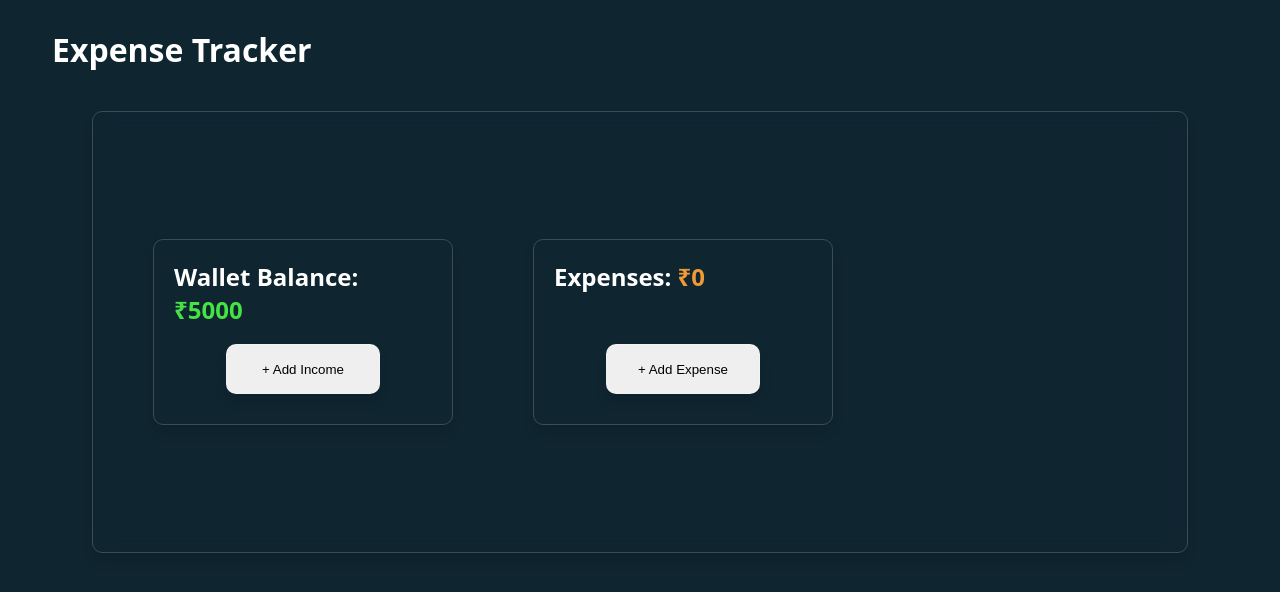
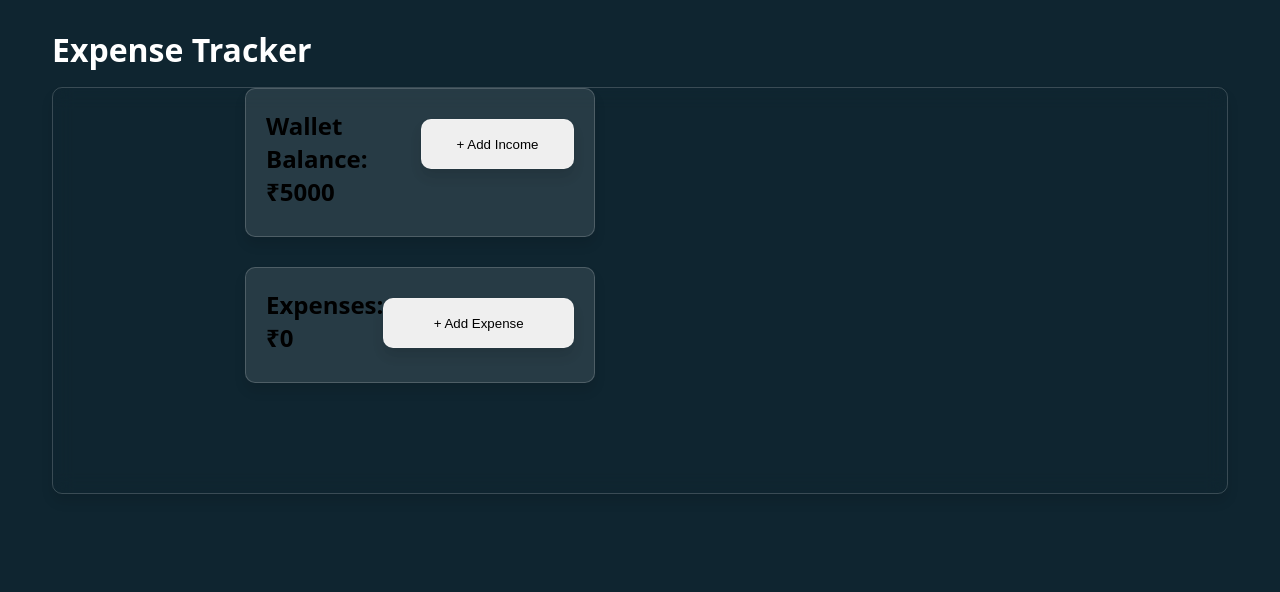
Before and after one commit to CPRIYANKA27/ExpenseTracker, a React (Create React App) app: page / in a window 1280 px wide. Shown: the top 592 px of the page. Built offline with nearby package versions, Linux system fonts and the light colour scheme.

Commit message:
Fixed missing dependencies

```diff
--- a/src/components/ExpenseTable/ExpenseTable.jsx
+++ b/src/components/ExpenseTable/ExpenseTable.jsx
@@ -29,18 +29,19 @@ const modalStyle = {
     left: "50%",
     right: "auto",
     bottom: "auto",
+    marginRight: "-50%",
     transform: "translate(-50%, -50%)",
-    width: "90%",
+    width: "80%",
     maxWidth: "500px",
-    borderRadius: "12px",
+    background: "rgba(255, 255, 255, 0.6)",
+    borderRadius: "10px",
+    border: "1px solid rgba(255, 255, 255, 0.18)",
+    boxShadow: "0 8px 12px rgba(0, 0, 0, 0.1)",
+    backdropFilter: "blur(10px)",
   },
 };
 
-export default function ExpenseTable({
-  expenseData,
-  handleExpenseListUpdate,
-  categories,
-}) {
+const ExpenseTable = ({ expenseData, handleExpenseListUpdate, categories }) => {
   const [isModalOpen, setIsModalOpen] = useState(false);
   const [currExpense, setCurrExpense] = useState({});
 
@@ -49,54 +50,57 @@ export default function ExpenseTable({
     setCurrExpense((prev) => ({ ...prev, [name]: value }));
   };
 
+  const getCategoryIcon = (category) => {
+    return icons[category] || <FaEllipsisH />;
+  };
+
   const openModal = (expense) => {
     setIsModalOpen(true);
     setCurrExpense(expense);
   };
 
   const handleDelete = (id) => {
-    const updated = expenseData.filter((e) => e.id !== id);
-    handleExpenseListUpdate(updated);
+    const updatedExpenses = expenseData.filter((expense) => expense.id !== id);
+    handleExpenseListUpdate(updatedExpenses);
   };
 
   const editExpense = (e) => {
     e.preventDefault();
-    const idx = expenseData.findIndex((it) => it.id === currExpense.id);
-    if (idx === -1) return;
-    const updated = [...expenseData];
-    updated[idx] = {
-      ...updated[idx],
-      ...currExpense,
-      price: Number(currExpense.price),
-    };
-    handleExpenseListUpdate(updated);
-    setIsModalOpen(false);
+    const index = expenseData.findIndex(
+      (expense) => expense.id === currExpense.id
+    );
+    const updatedExpenses = [...expenseData];
+    if (index !== -1) {
+      updatedExpenses[index] = {
+        ...updatedExpenses[index],
+        ...currExpense,
+      };
+      handleExpenseListUpdate(updatedExpenses);
+      setIsModalOpen(false);
+    }
   };
-
-  const getIcon = (cat) => icons[cat] || <FaEllipsisH />;
 
   return (
     <>
       <div className="expense-container">
         <h2>Recent Transactions</h2>
+        <br />
         <div className="expense-table-container">
           {expenseData.map((item) => (
             <div className="expense-row" key={item.id}>
               <div className="expense-row-icon-title">
                 <div className="expense-icon">
-                  {React.cloneElement(getIcon(item.category), {
+                  {React.cloneElement(getCategoryIcon(item.category), {
                     className: "expense-category-icon",
                   })}
                 </div>
                 <div className="expense-title-date">
                   <div className="expense-title">{item.title}</div>
-                  {/* Keep raw date for tests */}
                   <div className="expense-date">{item.date}</div>
                 </div>
               </div>
               <div className="expense-price-edit-delete-container">
                 <div className="expense-price">
-                  {/* raw amount for tests (hidden visually) */}
                   <span className="raw-amount" style={{ display: "none" }}>
                     {parseInt(item.price, 10)}
                   </span>
@@ -122,10 +126,12 @@ export default function ExpenseTable({
         </div>
       </div>
 
+      {/* Edit Expense Modal */}
       <Modal
         isOpen={isModalOpen}
         onRequestClose={() => setIsModalOpen(false)}
         style={modalStyle}
+        contentLabel="Edit Expense"
       >
         <h2 className="modal-header">Edit Expense</h2>
         <form className="modal-form-expense" onSubmit={editExpense}>
@@ -152,20 +158,21 @@ export default function ExpenseTable({
             required
           >
             <option value="">Select Category</option>
-            {categories.map((c) => (
-              <option key={c} value={c}>
-                {c}
+            {categories.map((category, index) => (
+              <option key={index} value={category}>
+                {category}
               </option>
             ))}
           </select>
           <input
             name="date"
+            placeholder="Date"
             type="date"
             value={currExpense.date || ""}
             onChange={handleInputChange}
             required
           />
-          <div className="modal-actions">
+          <div>
             <button className="glassmorphismButton" type="submit">
               Save
             </button>
@@ -181,4 +188,6 @@ export default function ExpenseTable({
       </Modal>
     </>
   );
-}
+};
+
+export default ExpenseTable;
--- a/src/components/WalletExpenses/WalletExpenses.css
+++ b/src/components/WalletExpenses/WalletExpenses.css
@@ -1,96 +1,48 @@
 .wallet-container {
-  height: fit-content;
-  margin: 40px;
-  padding: 20px;
-  /* Adjust as needed */
   display: flex;
-  align-items: center;
-  justify-content: space-between;
-  flex-wrap: wrap;
+  align-items: flex-start;
+  justify-content: center;
+  gap: 40px; /* Space between cards and the chart */
 }
-.walletalance,
-.expense {
-  color: white;
-}
-.addincome {
-  background-color: rgb(67, 236, 67);
-  color: white;
-}
-.addexpnse {
-  background-color: rgb(233, 56, 56);
-  color: white;
+.wallet-income-expense-container {
+  display: flex;
+  flex-direction: column;
+  gap: 30px;
+  min-width: 320px;
+  flex: 0 0 350px; /* Fixed width to prevent shrinking */
 }
 
-.glassmorphism {
-  border-radius: 10px;
-  /* Rounded corners */
-  border: 1px solid rgba(255, 255, 255, 0.18);
-  /* Subtle white border */
-  box-shadow: 0 8px 12px rgba(0, 0, 0, 0.1);
-  /* Soft shadow for depth */
-  backdrop-filter: blur(10px);
-  /* Blur the background behind the element */
+/* Add a class or style for your chart container */
+.chart-container {
+  min-width: 380px;
+  flex: 0 0 400px; /* Reserve space for the pie chart */
+  z-index: 1;
 }
 
-.glassmorphismButton,
-input,
-select,
-select > option {
-  background: rgba(255, 255, 255, 0.2);
-  /* Adjust the alpha value for opacity */
-  border-radius: 10px;
-  /* Rounded corners */
-  border: 1px solid rgba(255, 255, 255, 0.18);
-  /* Subtle white border */
-  box-shadow: 0 8px 12px rgba(0, 0, 0, 0.1);
-  /* Soft shadow for depth */
-  backdrop-filter: blur(10px);
-  /* Blur the background behind the element */
-  margin: 10px;
-  padding: 15px;
-  font-weight: bold;
+/* Cards */
+.wallet-card-container {
+  margin: 0; /* remove conflicting margins */
+  padding: 20px;
+  min-width: 280px;
+  border-radius: 12px;
+  display: flex;
+  flex-direction: row;
+  justify-content: space-between;
+  background-color: rgba(255, 255, 255, 0.1); /* for visibility */
+  z-index: 2; /* place above chart */
 }
 
-.wallet-card-container {
-  margin: 40px;
-  padding: 20px;
-  min-width: 300px;
-  border-radius: 12px;
-  display: flex;
-  flex-direction: column;
-  align-items: space-between;
-  justify-content: space-between;
-}
-
-.wallet-income-expense-container {
-  width: 50%;
-  display: flex;
-}
-
+/* Buttons styling */
 .wallet-card-container > button {
-  width: 60%;
+  width: 80%;
   margin: 10px auto;
   height: 50px;
   cursor: pointer;
 }
 
-.income-amount {
-  color: rgb(69, 227, 69);
+/* Chart SVG */
+.recharts-wrapper {
+  width: 100% !important;
+  height: auto !important;
+  display: block;
 }
-
-.expense-amount {
-  color: rgb(239, 153, 55);
-}
-
-.modal-header {
-  margin: 0 auto;
-}
-
-.modal-form-income {
-  display: flex;
-  padding: 10px;
-}
-
-.select-option > option {
-  padding: 5px;
-}
--- a/src/components/WalletExpenses/WalletExpenses.jsx
+++ b/src/components/WalletExpenses/WalletExpenses.jsx
@@ -93,8 +93,8 @@ const WalletExpenses = ({
       maxWidth: "500px",
       background: "rgba(255, 255, 255, 0.6)",
       borderRadius: "10px",
-      border: "border: 1px solid rgba(255, 255, 255, 0.18)",
-      boxShadow: " 0 8px 12px rgba(0, 0, 0, 0.1)",
+      border: "1px solid rgba(255, 255, 255, 0.18)",
+      boxShadow: "0 8px 12px rgba(0, 0, 0, 0.1)",
       backdropFilter: "blur(10px)",
     },
   };
@@ -127,7 +127,11 @@ const WalletExpenses = ({
           </button>
         </div>
       </div>
-      <PieChart data={expenses} />
+
+      {/* Chart Container Added */}
+      <div className="chart-container">
+        <PieChart data={expenses} />
+      </div>
 
       <Modal
         isOpen={isIncomeModalOpen}
```
